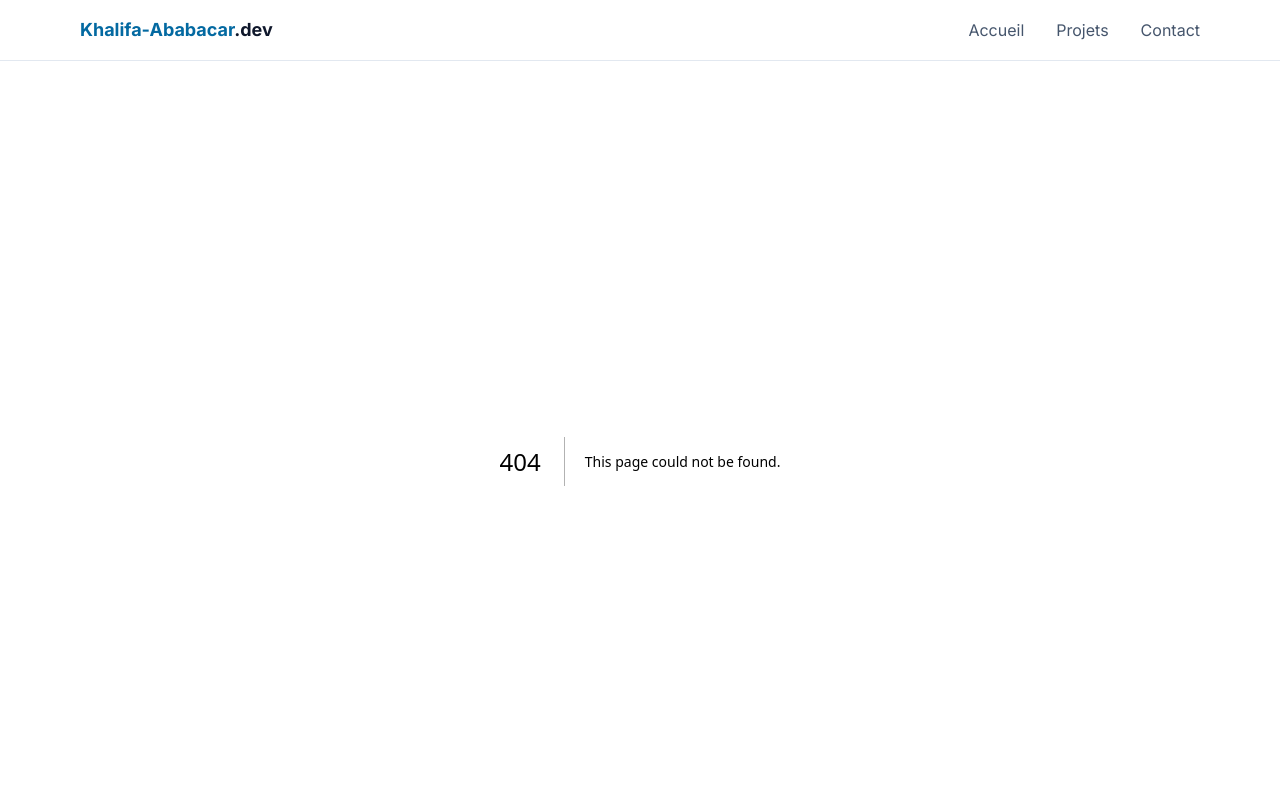
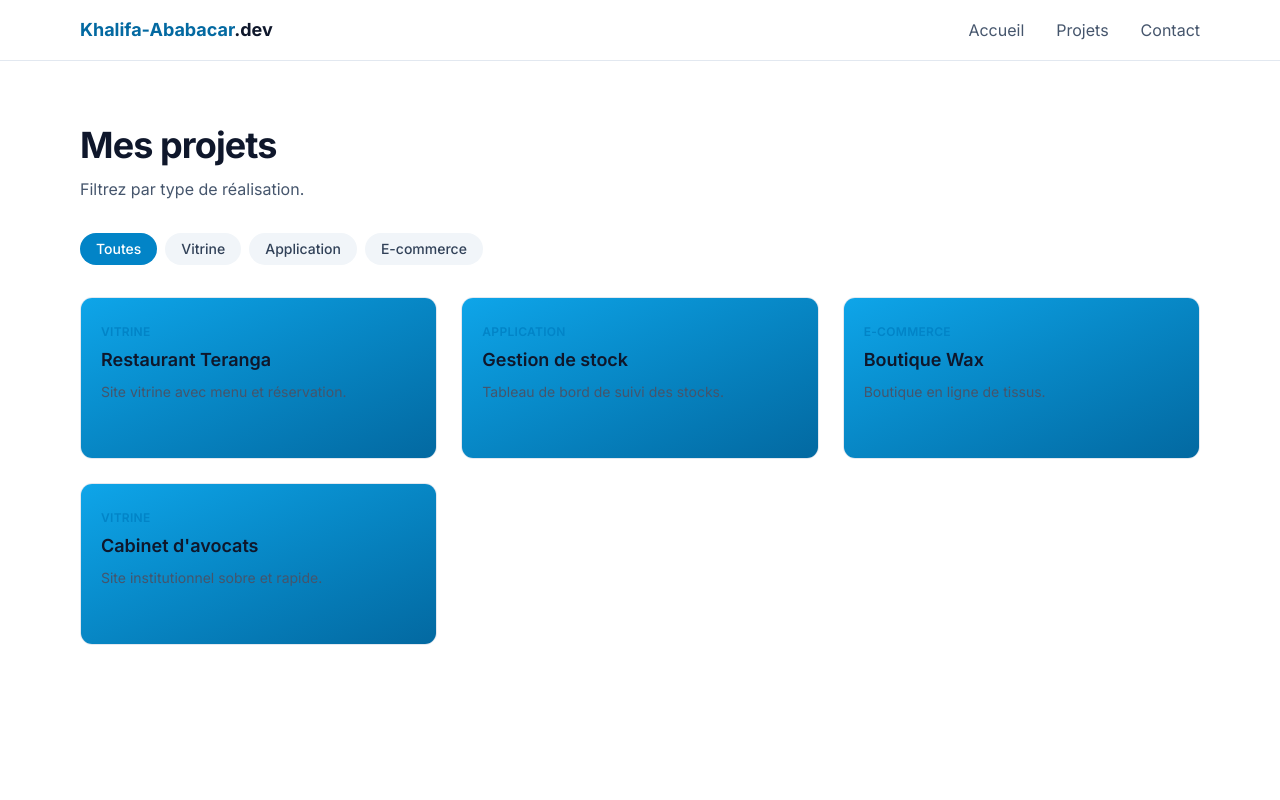
Before and after one commit to ababacardevtest/portfolio, a Next.js app in the folder portfolio/: page /projets in a window 1280 px wide. Before the commit this address had no page. Shown: the top 800 px of the page. Built offline with nearby package versions, Linux system fonts and the light colour scheme.

Commit message:
feat: projects list with filter

```diff
--- /dev/null
+++ b/portfolio/app/components/FiltreProjets.tsx
@@ -0,0 +1,28 @@
+"use client";
+import { useState } from "react";
+import ProjetCard from "./ProjetCard";
+import { categories, type Projet } from "../data/project";
+
+export default function FiltreProjets({ projets }: { projets: Projet[] }) {
+    const [actif, setActif] = useState<(typeof categories)[number]>("Toutes");
+    const visibles = actif === "Toutes" ? projets : projets.filter((p) => p.categorie === actif);
+    return (
+        <>
+        <div className="flex flex-wrap gap-2">
+        {categories.map((c) => (
+            <button key={c}
+                onClick={() => setActif(c)}
+                className={`rounded-full px-4 py-1.5 text-sm font-medium transition ${ actif === c ? "bg-brand-600 text-white" : "bg-slate-100 text-slate-700 hover:bg-slate-200"}`}>
+                {c}
+            </button>
+        ))}
+        </div>
+        <div className="mt-8 grid gap-6 sm:grid-cols-2 lg:grid-cols-3">
+            {visibles.map((p) => (
+            <ProjetCard key={p.slug} projet={p} />
+            ))}
+        </div>
+        {visibles.length === 0 && <p className="mt-8 text-slate-500">Aucun projet dans cette catégorie.</p>}
+        </>
+    );
+}
--- /dev/null
+++ b/portfolio/app/projets/page.tsx
@@ -0,0 +1,20 @@
+import type { Metadata } from "next";
+import FiltreProjets from "../components/FiltreProjets";
+import { projets } from "../data/project";
+
+export const metadata: Metadata = {
+    title: "Projets",
+    description: "Sélection de sites et d'applications web réalisés.",
+};
+
+export default function PageProjets() {
+    return (
+    <section className="py-16">
+        <div className="mx-auto max-w-6xl px-4">
+            <h1 className="text-4xl font-bold tracking-tight">Mes projets</h1>
+            <p className="mt-3 mb-8 text-slate-600">Filtrez par type de réalisation.</p>
+            <FiltreProjets projets={projets} />
+        </div>
+    </section>
+    );
+}
```
